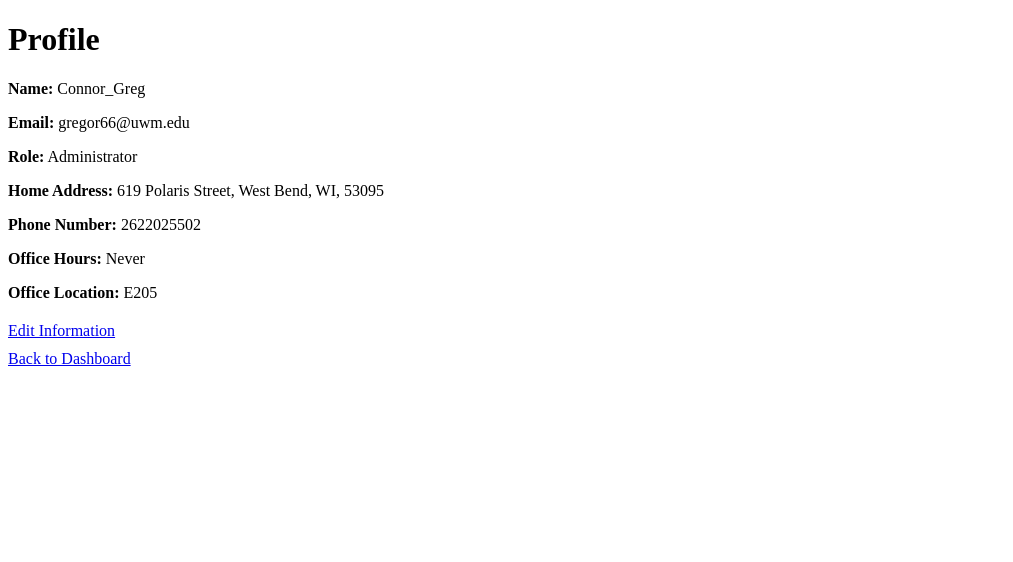
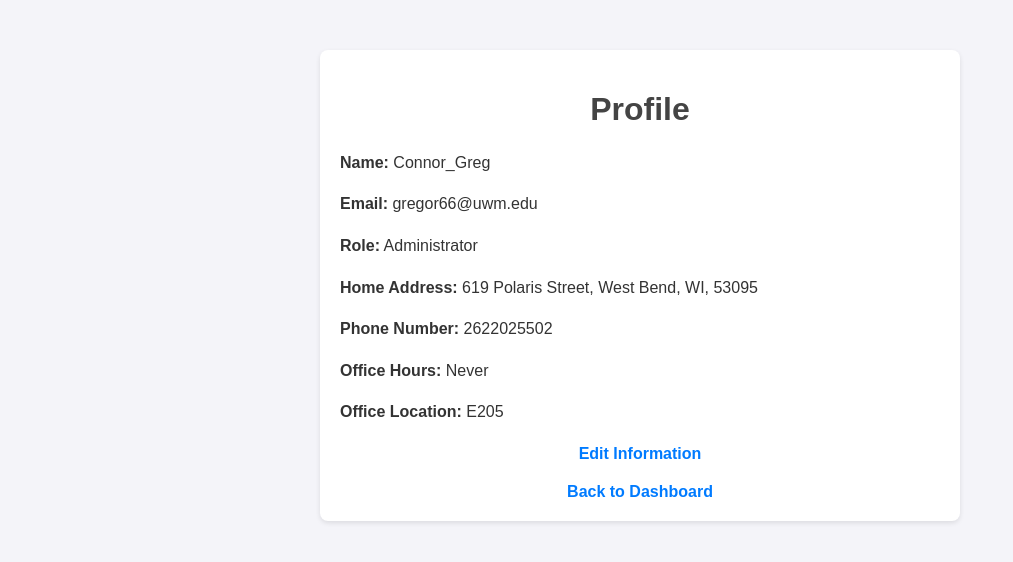
Before and after one commit to Connor-Gregor/TAScheduler, a Django app: page /profile/ in a window 1280 px wide. Shown: the top 562 px of the page, without its empty margins (0-1013 px from the left). Run offline with Django 5.2, Linux system fonts and the light colour scheme; a user stored in the database is signed in.

Commit message:
html changes in the profile page

```diff
--- a/templates/common/profile.html
+++ b/templates/common/profile.html
@@ -2,9 +2,53 @@
 <html lang="en">
 <head>
     <meta charset="UTF-8">
-    <title>Title</title>
+    <meta name="viewport" content="width=device-width, initial-scale=1.0">
+    <title>Profile</title>
+    <style>
+        body {
+            font-family: Arial, sans-serif;
+            background-color: #f4f4f9;
+            margin: 0;
+            padding: 0;
+            color: #333;
+        }
+
+        .container {
+            width: 60%;
+            max-width: 600px;
+            margin: 50px auto;
+            padding: 20px;
+            background-color: white;
+            box-shadow: 0 2px 5px rgba(0, 0, 0, 0.1);
+            border-radius: 8px;
+        }
+
+        h1 {
+            text-align: center;
+            color: #444;
+        }
+
+        p {
+            font-size: 16px;
+            line-height: 1.6;
+        }
+
+        a {
+            display: block;
+            margin-top: 20px;
+            text-align: center;
+            text-decoration: none;
+            color: #007BFF;
+            font-weight: bold;
+        }
+
+        a:hover {
+            color: #0056b3;
+        }
+    </style>
 </head>
 <body>
+    <div class="container">
         <h1>Profile</h1>
         <p><strong>Name:</strong> {{ user.name }}</p>
         <p><strong>Email:</strong> {{ user.email }}</p>
@@ -14,7 +58,8 @@
         <p><strong>Office Hours:</strong> {{ user.office_hours }}</p>
         <p><strong>Office Location:</strong> {{ user.office_location }}</p>
 
-    <a href="{% url 'edit_profile' %}" style="display: block; margin-top: 20px;">Edit Information</a>
-    <a href="{% url 'dashboard' %}" style="display: block; margin-top: 10px;">Back to Dashboard</a>
+        <a href="{% url 'edit_profile' %}">Edit Information</a>
+        <a href="{% url 'dashboard' %}">Back to Dashboard</a>
+    </div>
 </body>
 </html>
```
Lines whose indentation alone changed are shown as unchanged.
